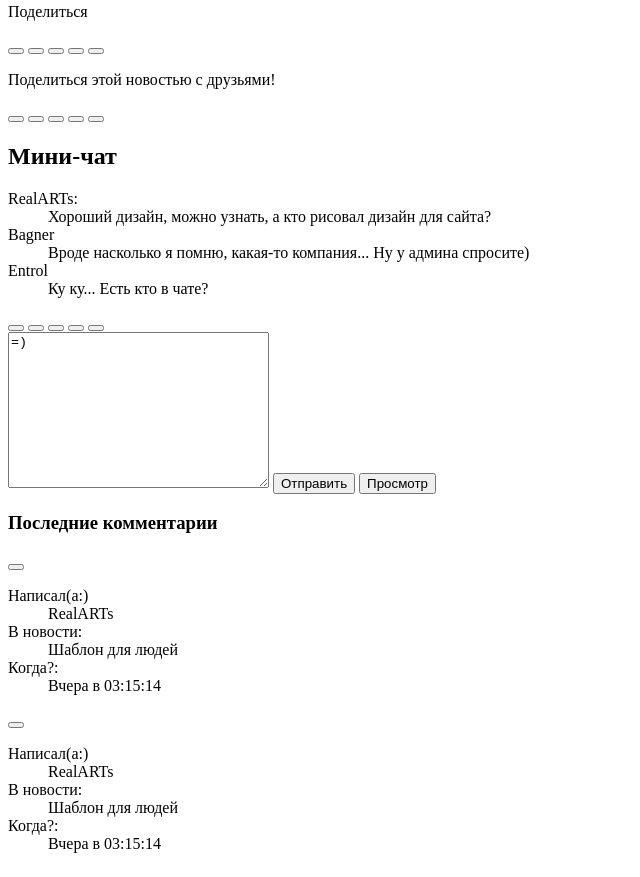
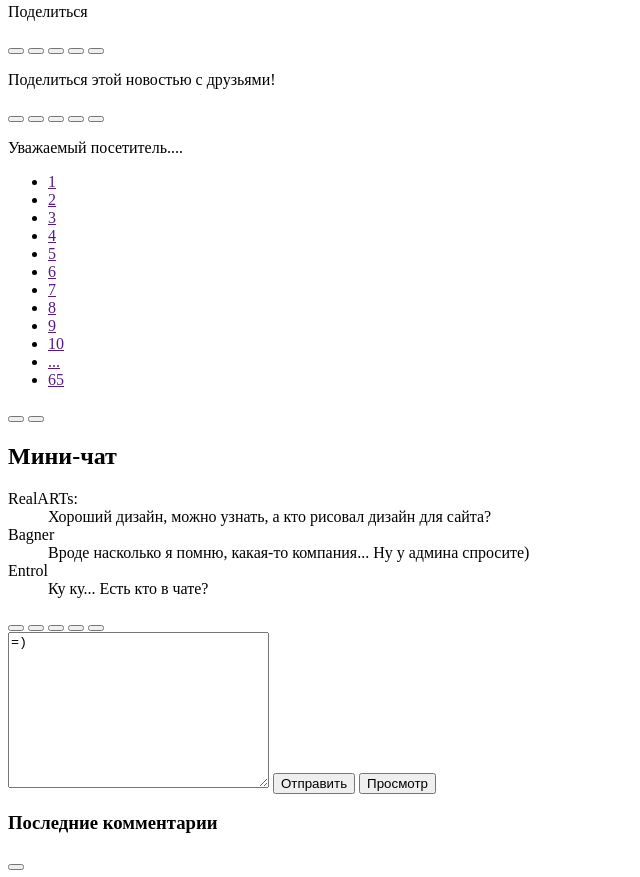
Before and after one commit to SvetlanaLucky/task-html-semantic, a plain HTML site: page index.html in a window 1280 px wide. Shown: the part 1812-2689 px from the top of the page, without its empty margins (0-640 px from the left). Drawn offline with Linux system fonts and the light colour scheme.

Commit message:
bottom nav is ready

```diff
--- a/index.html
+++ b/index.html
@@ -175,6 +175,30 @@
                 <button class="rate"></button>
             </div>
         </article>
+        <article class="news">
+            <!-- an empty article-->
+        </article>
+        <div class="register-please">
+            <p>Уважаемый посетитель....</p>
+        </div>
+        <nav class="news-pages">
+            <ul>
+                <li><a href="">1</a></li>
+                <li><a href="">2</a></li>
+                <li><a href="">3</a></li>
+                <li><a href="">4</a></li>
+                <li><a href="">5</a></li>
+                <li><a href="">6</a></li>
+                <li><a href="">7</a></li>
+                <li><a href="">8</a></li>
+                <li><a href="">9</a></li>
+                <li><a href="">10</a></li>
+                <li><a href="">...</a></li>
+                <li><a href="">65</a></li>
+            </ul>
+            <button class="prev"></button>
+            <button class="next"></button>
+        </nav>
 <!-- !!!!!!!!!!!!!!! -->
     </section>
     <section class="mini-chat">
```
